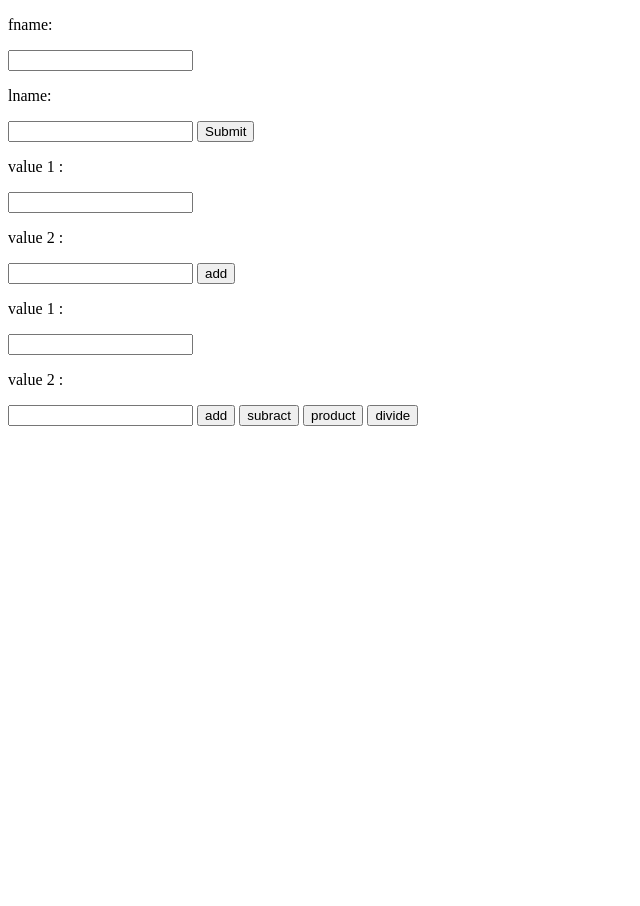
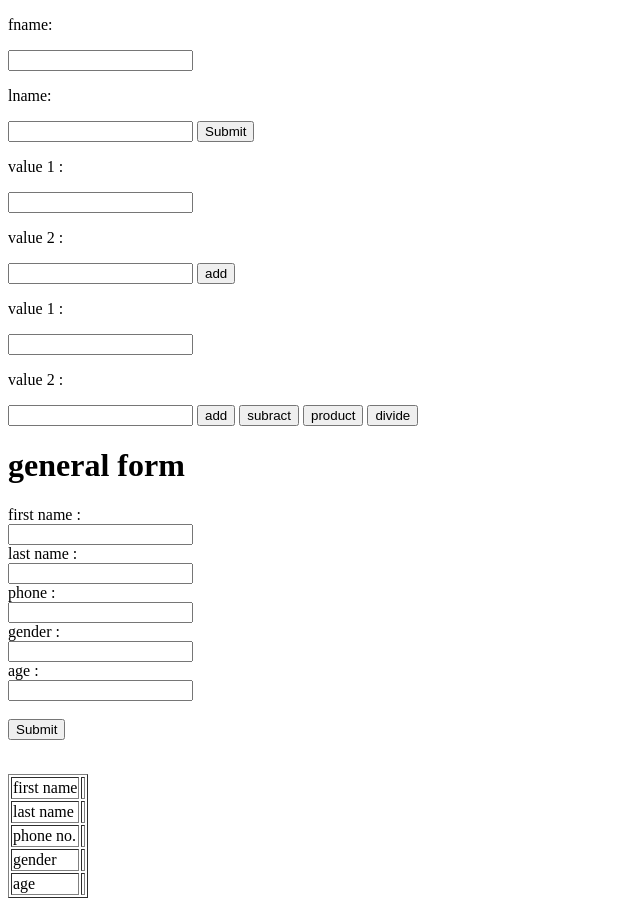
Before and after one commit to abinayacad01/jsdemo, a plain HTML site: page htmldemo.html in a window 1280 px wide. Shown: the whole page, without its empty margins (0-640 px from the left). Before the commit the page ends 800 px from the top, so only its background shows below. Drawn offline with Linux system fonts and the light colour scheme.

Commit message:
added extra js codes and html codes

```diff
--- a/htmldemo.html
+++ b/htmldemo.html
@@ -36,10 +36,62 @@
 
     <p id="result"> </p>
 
+    <h1>general form</h1>
+
+    <form>
+            <label for="firstname">first name :</label>
+            <br>
+            <input type="text " id="fname" name ="fname" value="">
+            <br>
+            <label for="lname">last name :</label>
+            <br>
+            <input type="text " id="lname" name="lname" value="">
+            <br>
+            <label for="phone" id="phone" name="phone" value="">phone :</label>
+            <br>
+            <input type="text " id="phone" name="phone" value="">
+            <br>
+            <label for="gender" id="gender" name="gender" value="">gender :</label>
+            <br>
+            <input type="text " id="gender" name="gender" value="">
+            <br>
+            <label for="age" id="age" name="age" value="">age :</label>
+            <br>
+            <input type="text " id="age" name="age" value="">
+            <br>
+            <br>
+            <input type="submit" onclick="formfunction()">
+            <br>
+            <br>
+    <p id="rrr"></p>
+   <table border="1px solid balck">
+    <tr>
+        <td>first name</td>
+        <td id="fnamer"></td>
+    </tr>
+    <tr>
+        <td>last name</td>
+        <td id="lnamer"></td>
+    </tr>
+    <tr>
+        <td>phone no.</td>
+        <td id="phoner"></td>
+    </tr>
+    <tr>
+        <td>gender</td>
+        <td id="genderr"></td>
+    </tr>
+    <tr>
+        <td>age</td>
+        <td id="ager"></td>
+    </tr>
+
+   </table>
 
 
+    </form>
 
 
-    <script src="script.js" ></script>
+<script src="script.js" ></script>
 </body>
 </html>
--- a/script.js
+++ b/script.js
@@ -287,7 +287,6 @@ console.log(day,date1);
     value1=Number(value1);
     value2=Number(value2);
     document.getElementById("sum").innerHTML="sum of "+ value1 + " and " + value2 + " is " + (value1+value2);
-
  }
 
 function multioperatorfun(a)
@@ -312,3 +311,14 @@ console.log(day,date1);
          break;
           }
  }
+
+
+ function formfunction()
+ {
+    // document.getElementById("fname").innerhtml=document.getElementById("fnamer").value;
+    // document.getElementById("lname").innerhtml=document.getElementById("lnamer").value;
+    // document.getElementById("phone").innerhtml=document.getElementById("phoner").value;
+    // document.getElementById("gender").innerhtml=document.getElementById("genderr").value;
+    // document.getElementById("age").innerhtml=document.getElementById("ager").value;
+    document.getElementById("rrr").innerHTML="working";
+ }
```
Lines whose indentation alone changed are shown as unchanged.
